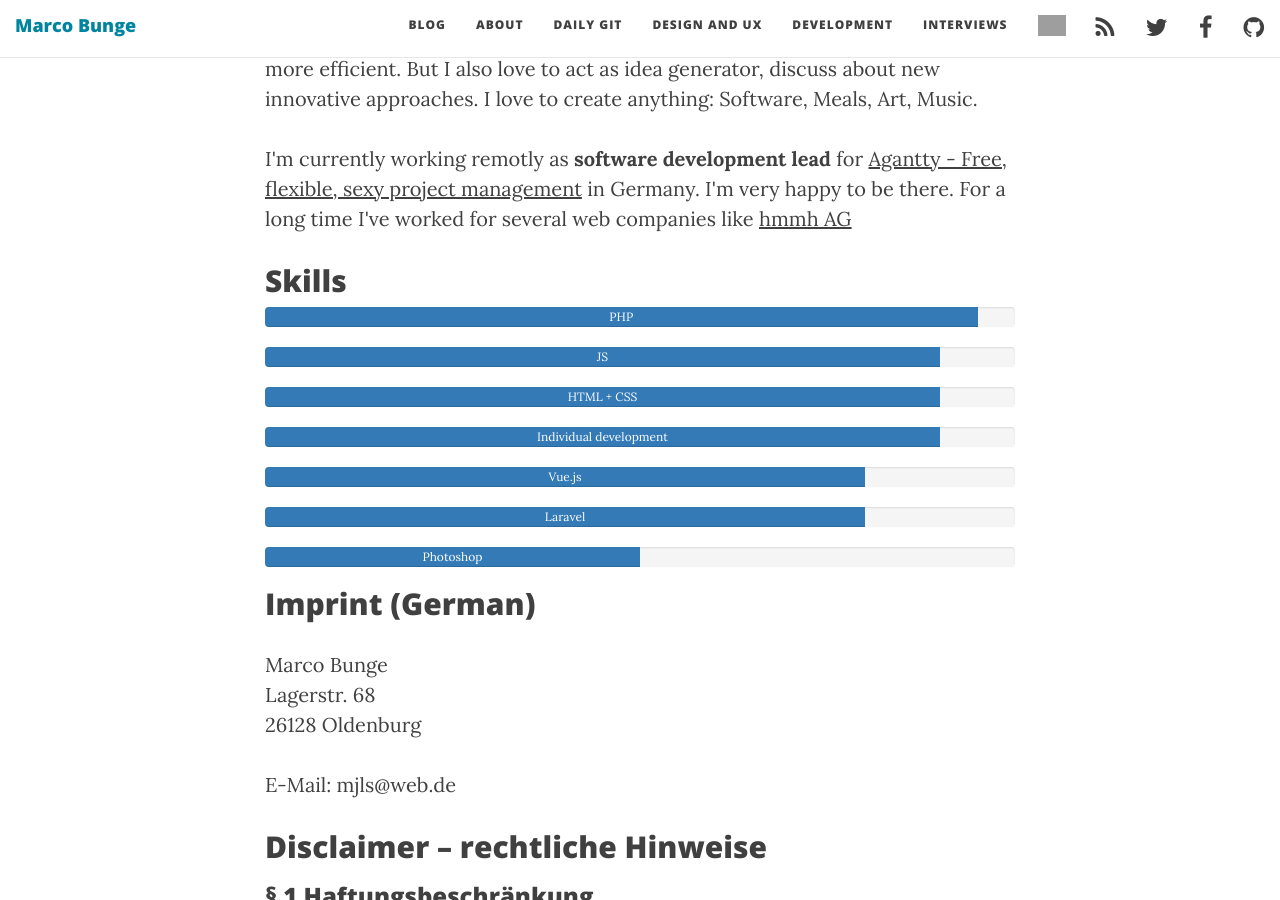
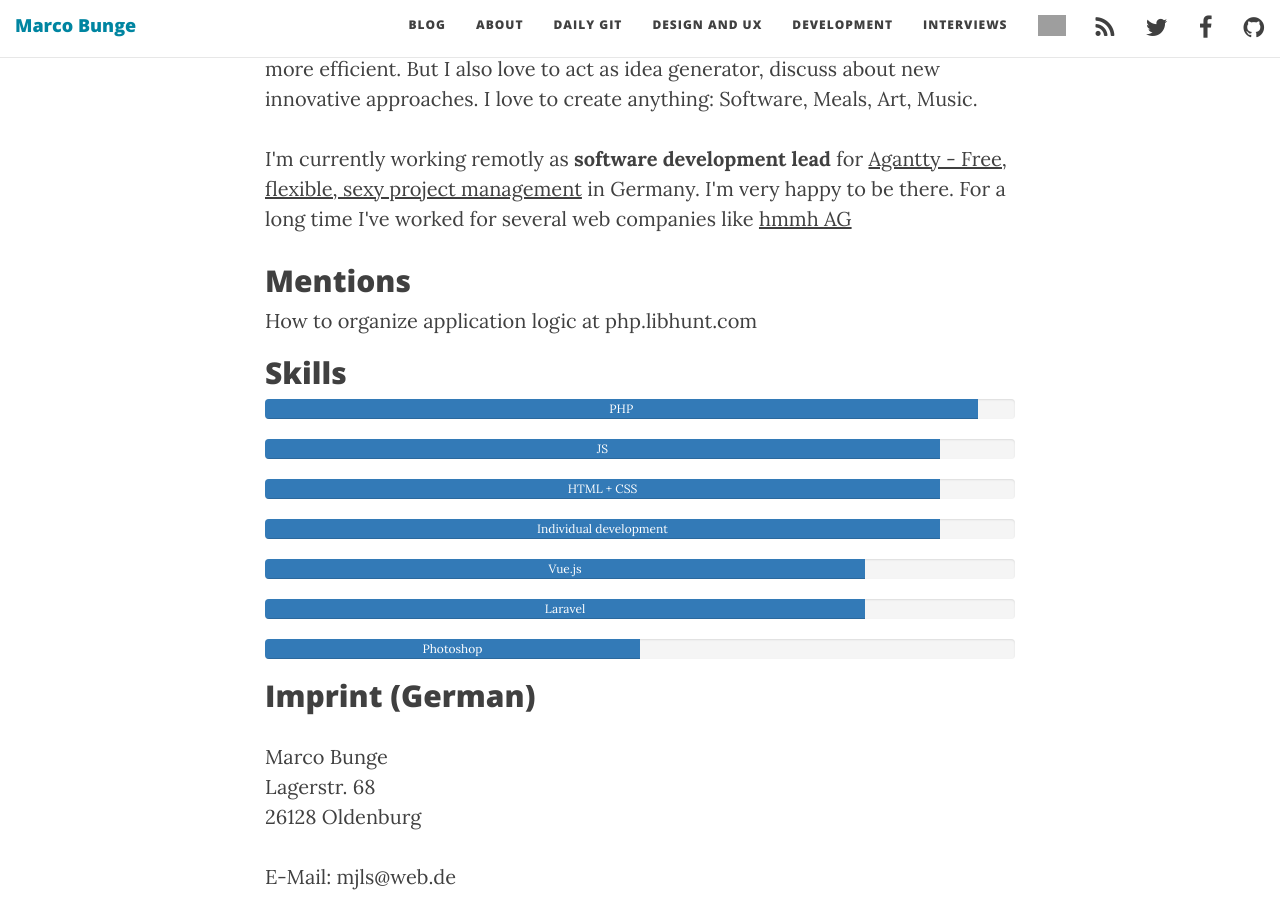
Before and after one commit to mbunge/mbunge.github.io, a Jekyll site: the page built from about.html, in a window 1280 px wide and 900 px high, scrolled down 754 px. Built offline with Jekyll 4.4.1, drawn with Linux system fonts in a browser that asks for light colours; nearby versions of some CDN libraries; grey boxes are pictures that could not be loaded.

Commit message:
Update about.html

```diff
--- a/about.html
+++ b/about.html
@@ -11,6 +11,9 @@
 <p>Hello! Happy to see you. My name is Marco Bunge. I'm software developer, innovation engineer and information archtiect. My toolkit consist of a combination of PHP, GoLang, NodeJS, JavaScript, HTML, CSS.</p>
 <p>I love working with components and reusable code which is making my work more efficient. But I also love to act as idea generator, discuss about new innovative approaches. I love to create anything: Software, Meals, Art, Music.</p>
 <p>I'm currently working remotly as <b>software development lead</b> for <a href="http://agantty.com">Agantty - Free, flexible, sexy project management</a> in Germany. I'm very happy to be there. For a long time I've worked for several web companies like <a href="http://hmmh.de">hmmh AG</a></p>
+
+<h2>Mentions</h2>
+<a href="https://php.libhunt.com/newsletter/65" target="_blank">How to organize application logic at php.libhunt.com</a>
 
 <h2>Skills</h2>
 <div class="progress">
```
